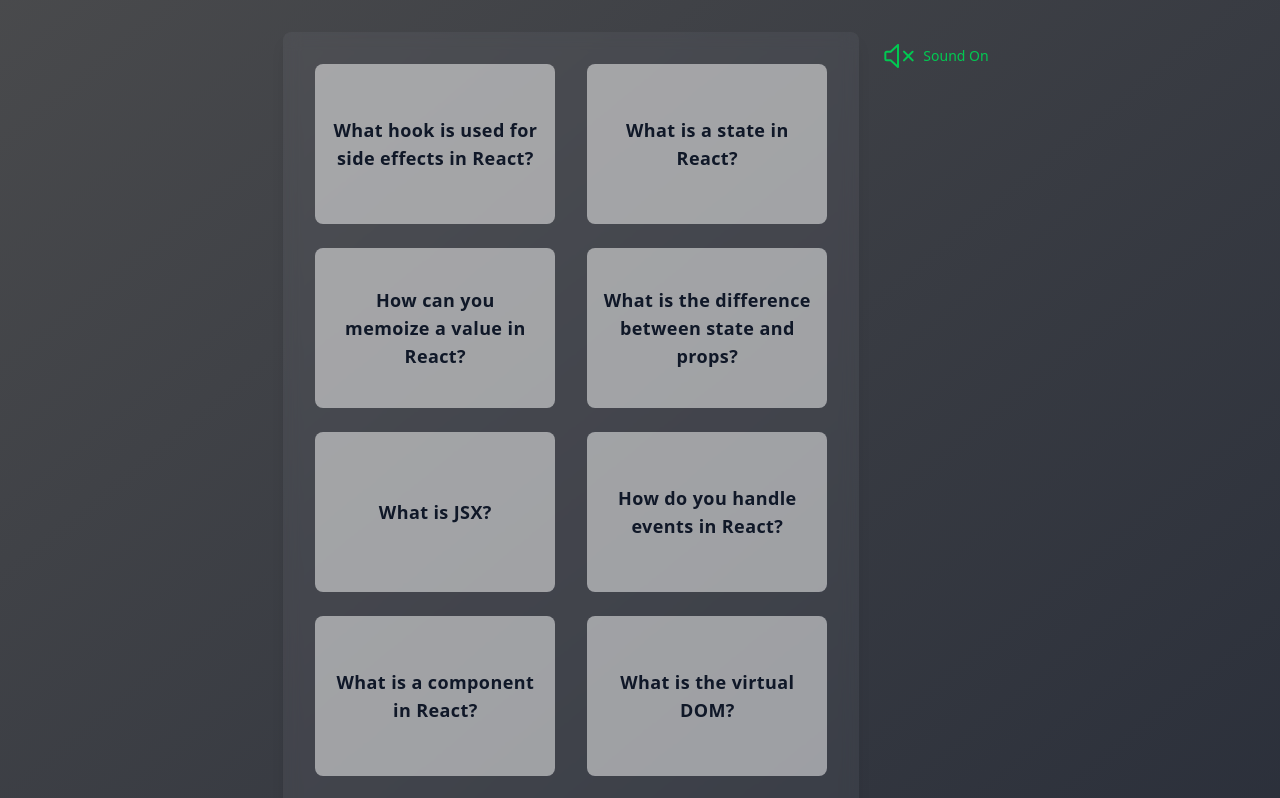
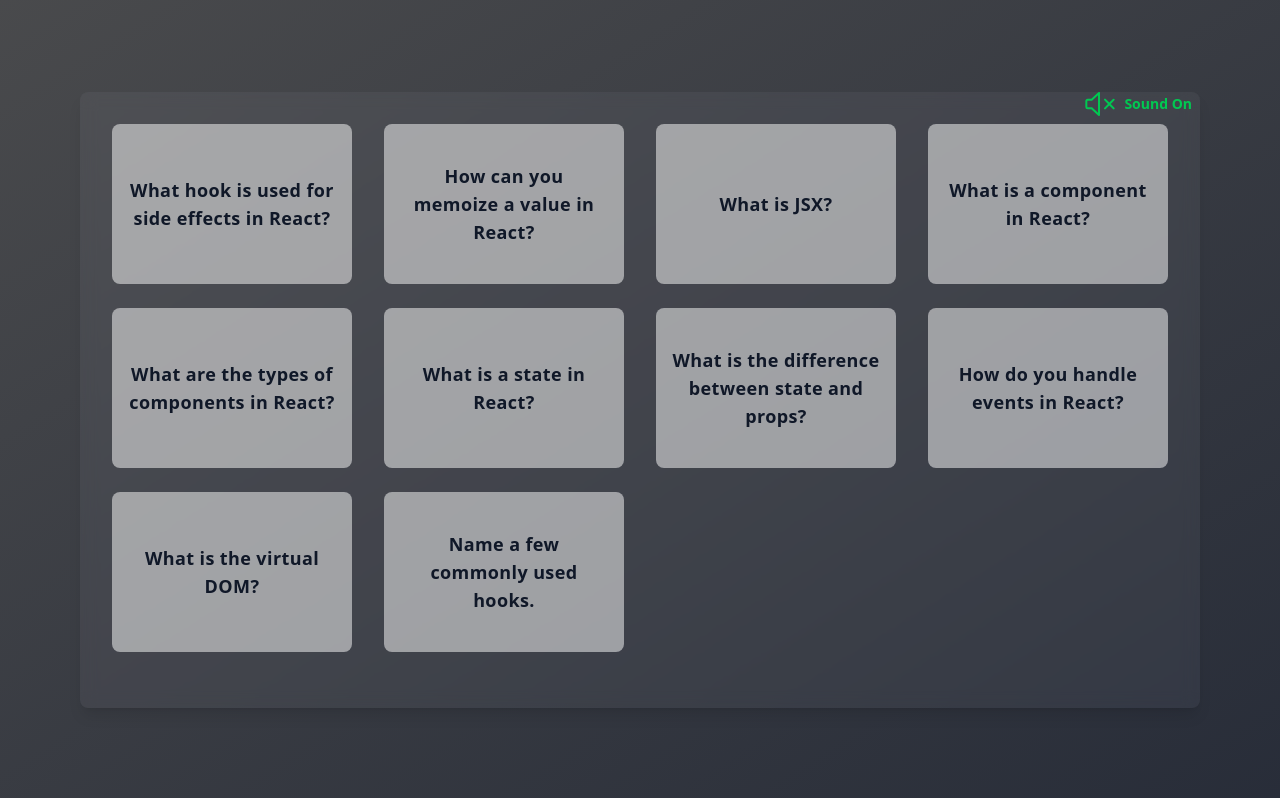
Before and after one commit to SivaKrishna6745/ByteQuiz, a React (Vite) app: page / in a window 1280 px wide. Shown: the top 798 px of the page. Built offline with nearby package versions, Linux system fonts and the light colour scheme.

Commit message:
feat(audio): change flip sound effect file refactor: simplify mute/unmute button logic chore: clean up unused imports and styles

```diff
--- a/src/App.css
+++ b/src/App.css
@@ -3,12 +3,6 @@
     margin: 0 auto;
     padding: 2rem;
     text-align: center;
-}
-
-@media (prefers-reduced-motion: no-preference) {
-    a:nth-of-type(2) .logo {
-        animation: logo-spin infinite 20s linear;
-    }
 }
 
 .flashcard {
@@ -60,5 +54,6 @@
     cursor: pointer;
     padding: 0.5rem;
     font-size: 2rem;
+    font-weight: 900;
     background-color: transparent;
 }
--- a/src/components/QuizBoard.tsx
+++ b/src/components/QuizBoard.tsx
@@ -7,8 +7,18 @@ const QuizBoard = () => {
     const [isMuted, setIsMuted] = useState<boolean>(false);
 
     return (
-        <div className="relative flex gap-4">
-            <ul className="bg-slate-200/5 backdrop-blur-sm p-8 rounded-lg shadow-lg columns-3 md:columns-2 sm:columns-1 gap-x-8">
+        <>
+            <button
+                className={`absolute top-20 right-20 z-10 mute-button self-start flex items-center hover:scale-105 ${
+                    isMuted ? 'text-red-500 hover:text-red-400' : 'text-green-500 hover:text-green-400'
+                }`}
+                title={isMuted ? 'click to unmute' : 'click to mute'}
+                onClick={() => setIsMuted(!isMuted)}
+            >
+                {isMuted ? <GoUnmute /> : <GoMute />}
+                <span className="ml-2 text-sm">{isMuted ? 'Muted' : 'Sound On'}</span>
+            </button>
+            <ul className="bg-slate-200/5 backdrop-blur-sm p-8 rounded-lg shadow-lg grid lg:grid-cols-4 md:grid-cols-3 sm:grid-cols-2 xs:grid-cols-1 gap-x-8">
                 {quizData.map((quizItem) => (
                     <FlashCard
                         key={quizItem.id}
@@ -18,17 +28,7 @@ const QuizBoard = () => {
                     />
                 ))}
             </ul>
-            <button
-                className={`mute-button self-start flex items-center hover:scale-105 ${
-                    isMuted ? 'text-red-500 hover:text-red-400' : 'text-green-500 hover:text-green-400'
-                }`}
-                title={isMuted ? 'click to unmute' : 'click to mute'}
-                onClick={() => setIsMuted(!isMuted)}
-            >
-                {isMuted ? <GoUnmute /> : <GoMute />}
-                <span className="ml-2 text-sm">{isMuted ? 'Muted' : 'Sound On'}</span>
-            </button>
-        </div>
+        </>
     );
 };
 
--- a/src/index.css
+++ b/src/index.css
@@ -2,7 +2,6 @@
 
 :root {
     font-family: system-ui, Avenir, Helvetica, Arial, sans-serif;
-    color-scheme: light dark;
     background: linear-gradient(to bottom right, #0f172a, #515151, #0f172a);
     background-size: 400% 400%;
     animation: gradientShift 12s ease infinite;
@@ -20,27 +19,12 @@
     }
 }
 
-a {
-    font-weight: 500;
-    color: #646cff;
-    text-decoration: inherit;
-}
-
-a:hover {
-    color: #535bf2;
-}
-
 body {
     margin: 0;
     display: flex;
     place-items: center;
     min-width: 320px;
     min-height: 100vh;
-}
-
-h1 {
-    font-size: 3.2em;
-    line-height: 1.1;
 }
 
 button {
```
Also changed, not shown: 1 other file (tests, documents, lock files or other folders).
